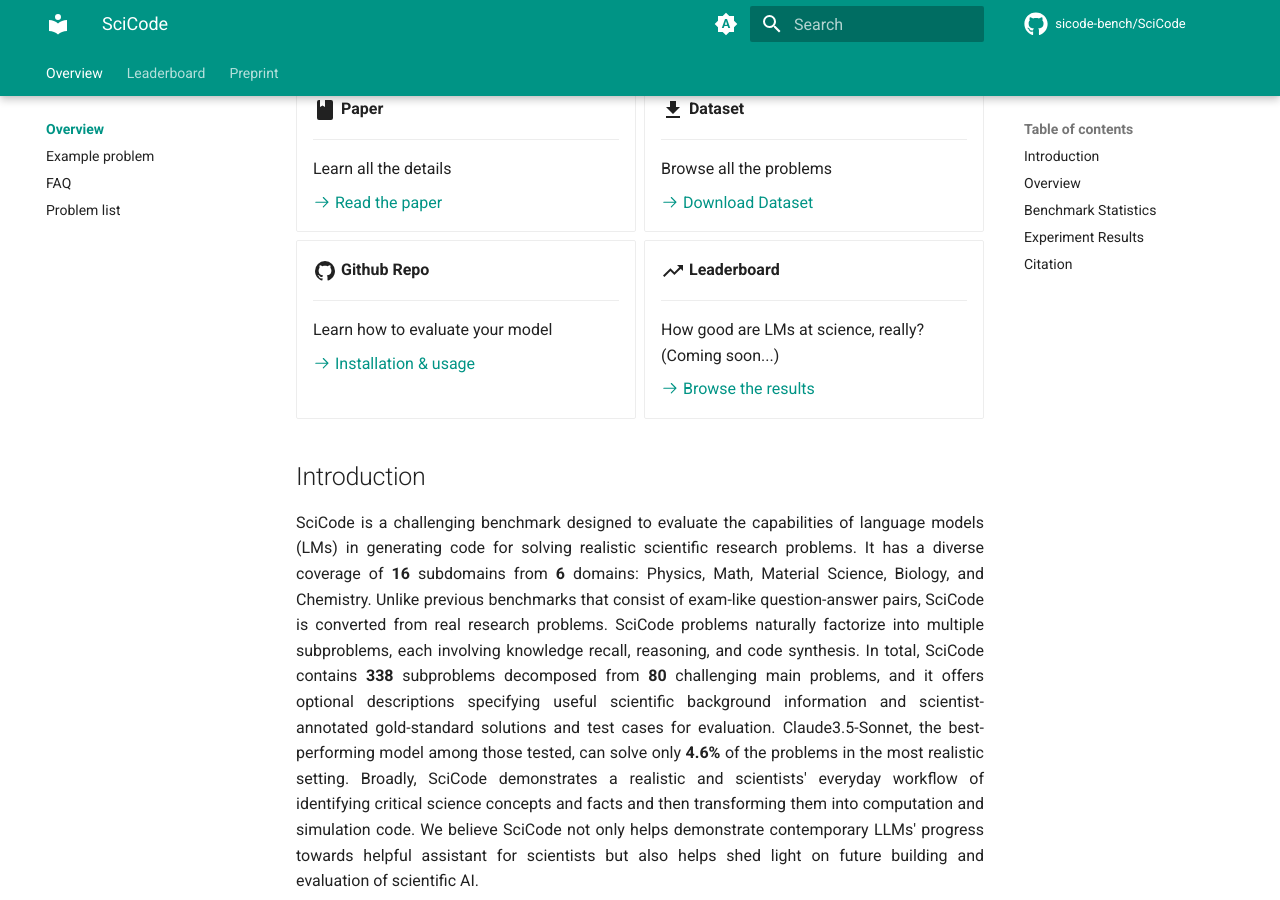
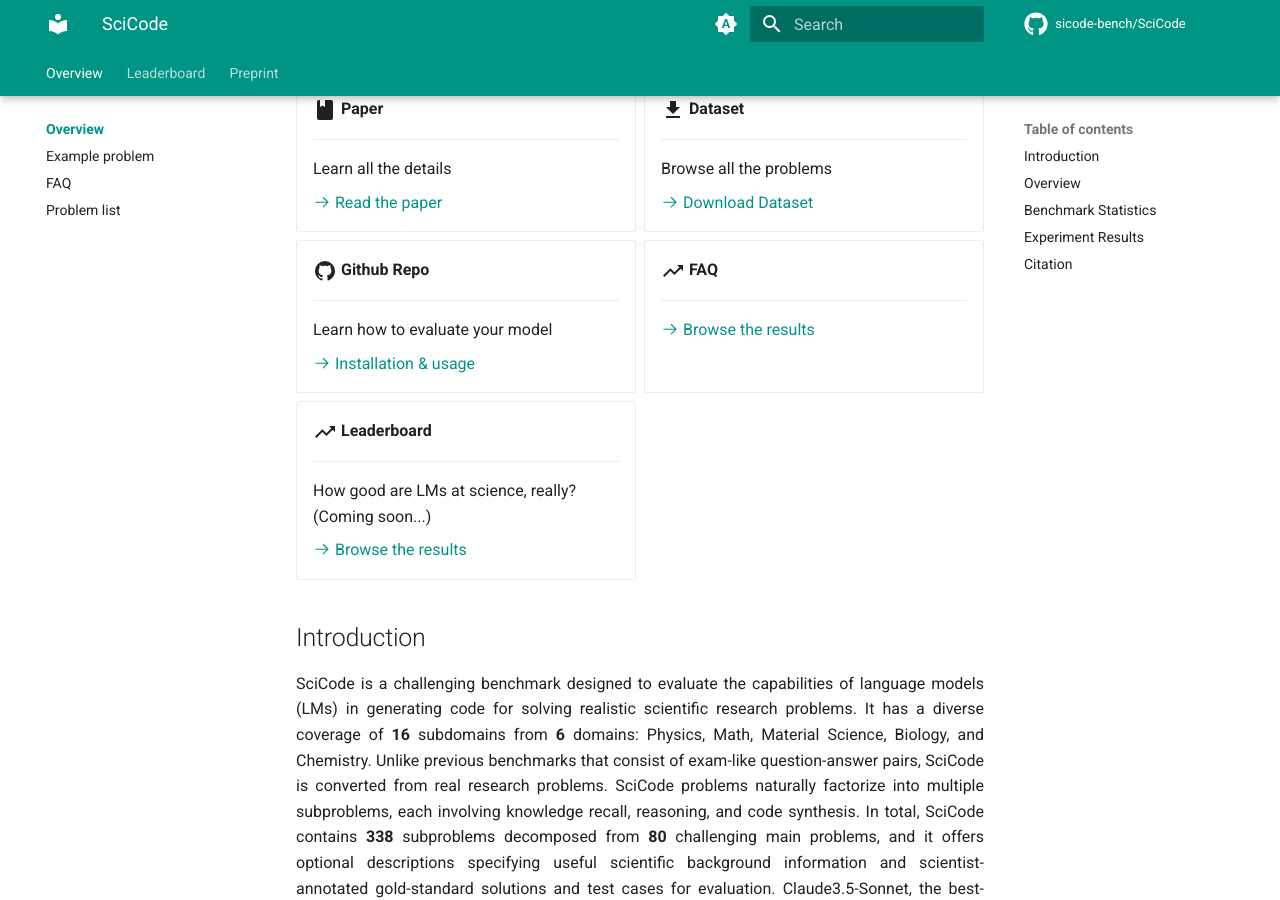
Before and after one commit to scicode-bench/scicode-bench.github.io, an MkDocs documentation site: the page built from docs/index.md, in a window 1280 px wide and 900 px high, scrolled down 545 px. Built offline with MkDocs 1.6.1 and Material for MkDocs 9.7.7, drawn with Linux system fonts in a browser that asks for light colours; comment, search, counter and statistics services are not loaded.

Commit message:
Add faq button

```diff
--- a/docs/index.md
+++ b/docs/index.md
@@ -50,6 +50,12 @@
     Learn how to evaluate your model
 
     [:octicons-arrow-right-24: Installation & usage](https://github.com/scicode-bench/SciCode)
+
+-   :material-trending-up:{ .lg .middle } __FAQ__
+
+    ---
+
+    [:octicons-arrow-right-24: Browse the results](faq.md)
 
 -   :material-trending-up:{ .lg .middle } __Leaderboard__
 
```
